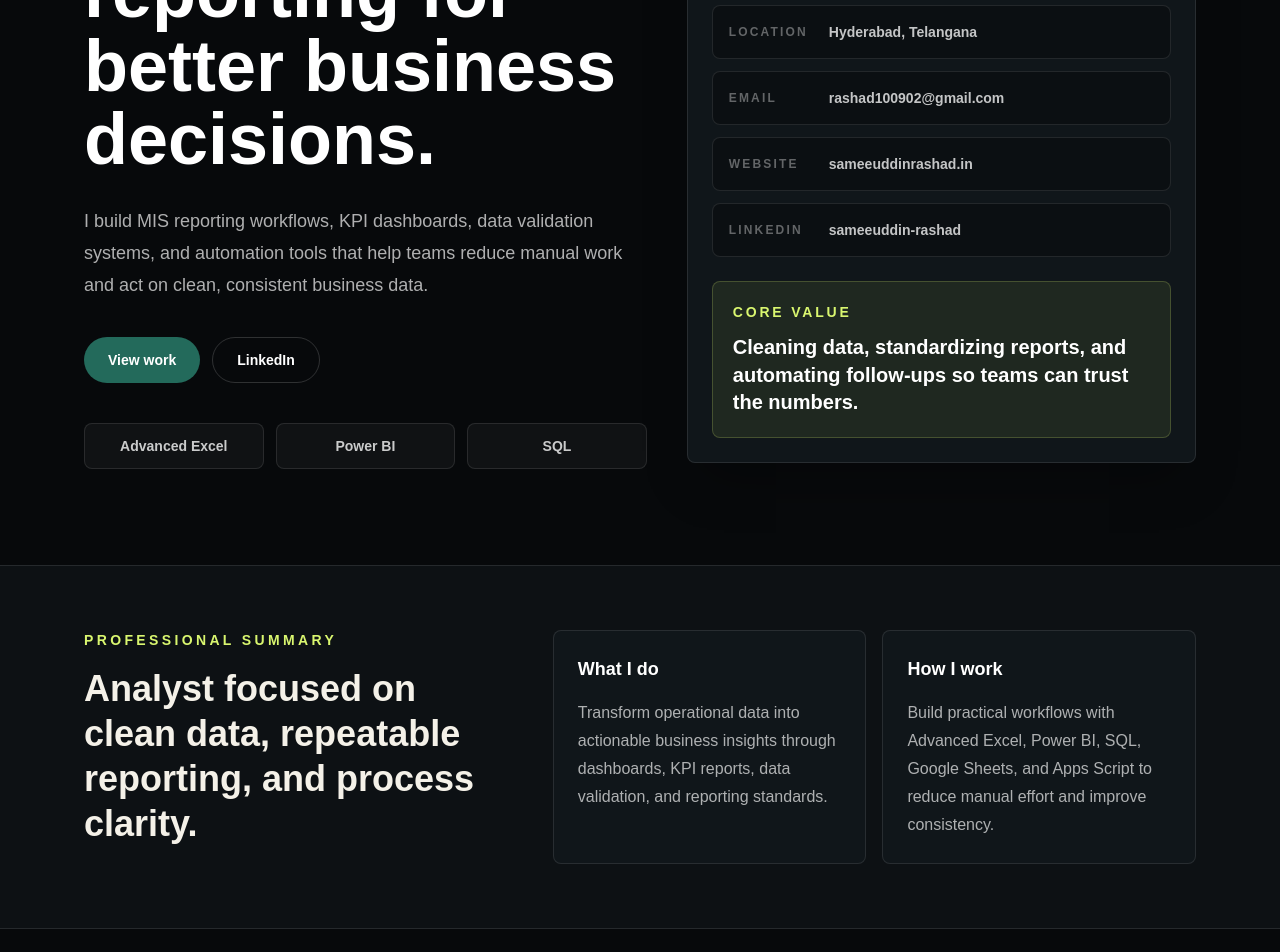
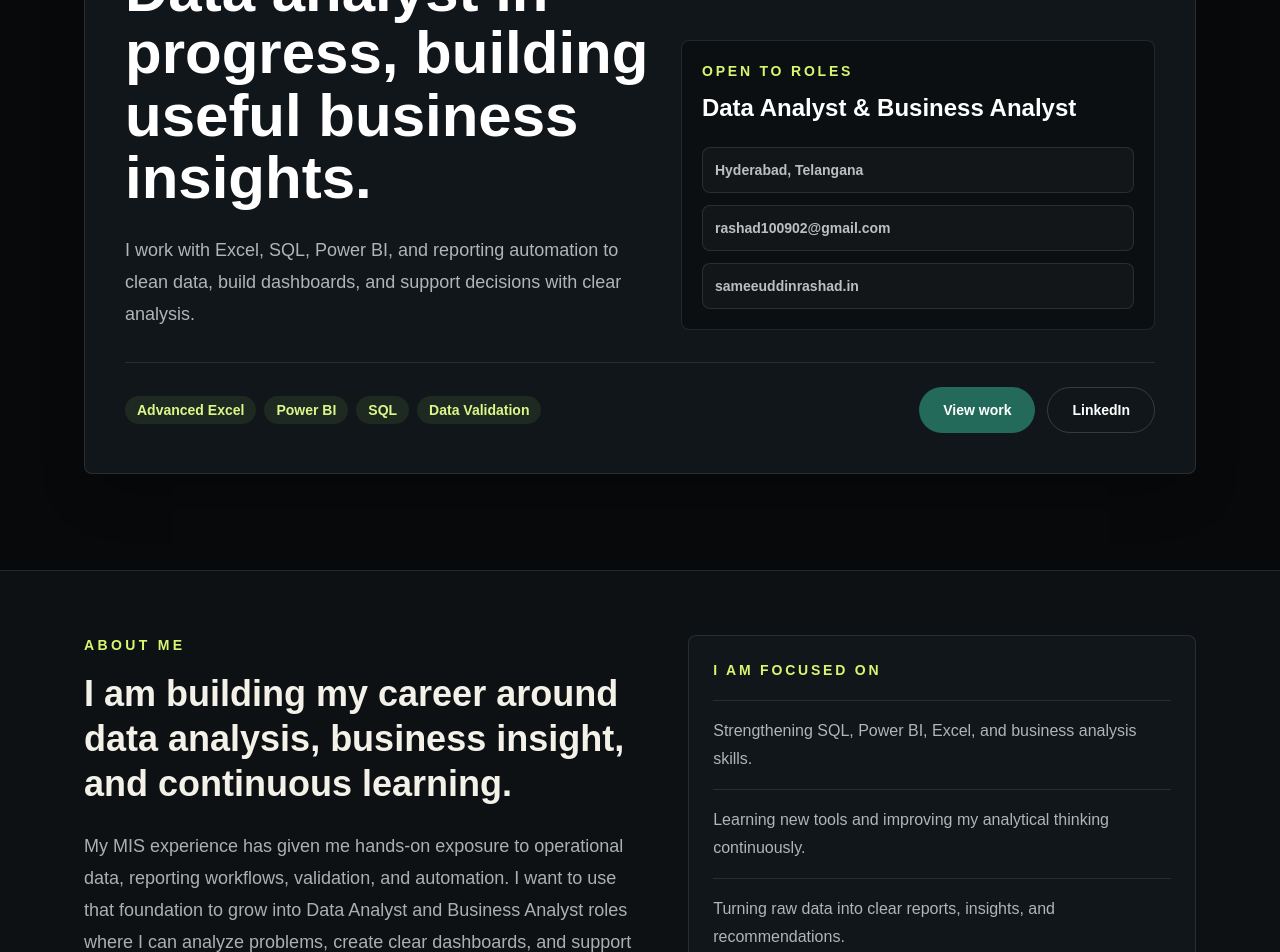
Before and after one commit to Sameeuddin1009/portfolio, a Next.js app: page / in a window 1280 px wide. Shown: the part 340-1292 px from the top of the page. Built offline with nearby package versions, Linux system fonts and the light colour scheme.

Commit message:
Refine portfolio hero section

```diff
--- a/app/page.tsx
+++ b/app/page.tsx
@@ -102,20 +102,44 @@ export default function Home() {
         </nav>
       </header>
 
-      <section id="home" className="mx-auto grid max-w-6xl gap-10 px-5 py-16 md:grid-cols-[1.05fr_0.95fr] md:items-center md:py-24">
+      <section id="home" className="mx-auto max-w-6xl px-5 py-16 md:py-24">
+        <div className="rounded-[8px] border border-white/10 bg-[#10161a] p-6 shadow-2xl shadow-black/30 md:p-10">
+          <div className="flex flex-col gap-8 lg:grid lg:grid-cols-[1.05fr_0.95fr] lg:items-end">
             <div>
               <div className="mb-6 flex w-fit items-center gap-3 rounded-full border border-white/10 bg-white/[0.04] px-4 py-2">
             <span className="h-2 w-2 rounded-full bg-[#d9f66f]" />
             <p className="text-xs font-bold uppercase tracking-[0.22em] text-[#d9f66f]">{profile.role}</p>
               </div>
-          <h1 className="max-w-4xl text-5xl font-black leading-[1.02] text-white sm:text-6xl lg:text-7xl">
-            Reliable reporting for better business decisions.
+              <p className="text-sm font-bold uppercase tracking-[0.24em] text-white/44">{profile.name}</p>
+              <h1 className="mt-4 max-w-4xl text-4xl font-black leading-[1.04] text-white sm:text-5xl lg:text-6xl">
+                Data analyst in progress, building useful business insights.
               </h1>
-          <p className="mt-7 max-w-2xl text-lg leading-8 text-white/68">
-            I build MIS reporting workflows, KPI dashboards, data validation systems, and automation tools that help
-            teams reduce manual work and act on clean, consistent business data.
+              <p className="mt-6 max-w-2xl text-lg leading-8 text-white/68">
+                I work with Excel, SQL, Power BI, and reporting automation to clean data, build dashboards, and support
+                decisions with clear analysis.
               </p>
-          <div className="mt-9 flex flex-col gap-3 sm:flex-row">
+            </div>
+
+            <div className="rounded-[8px] border border-white/10 bg-[#0b0f12] p-5">
+              <p className="text-sm font-bold uppercase tracking-[0.2em] text-[#d9f66f]">Open to roles</p>
+              <p className="mt-3 text-2xl font-black leading-tight text-white">Data Analyst & Business Analyst</p>
+              <div className="mt-6 grid gap-3 text-sm font-semibold text-white/72">
+                <p className="rounded-[8px] border border-white/10 bg-white/[0.03] p-3">{profile.location}</p>
+                <p className="rounded-[8px] border border-white/10 bg-white/[0.03] p-3">{profile.email}</p>
+                <p className="rounded-[8px] border border-white/10 bg-white/[0.03] p-3">sameeuddinrashad.in</p>
+              </div>
+            </div>
+          </div>
+
+          <div className="mt-8 flex flex-col justify-between gap-5 border-t border-white/10 pt-6 md:flex-row md:items-center">
+            <div className="flex flex-wrap gap-2">
+              {["Advanced Excel", "Power BI", "SQL", "Data Validation"].map((item) => (
+                <span key={item} className="rounded-full bg-[#1d2921] px-3 py-1 text-sm font-bold text-[#daf88a]">
+                  {item}
+                </span>
+              ))}
+            </div>
+            <div className="flex flex-col gap-3 sm:flex-row">
               <a
                 href="#projects"
                 className="inline-flex items-center justify-center rounded-full bg-[#236a5b] px-6 py-3 text-sm font-black text-white transition hover:bg-[#2d806d]"
@@ -131,69 +155,38 @@ export default function Home() {
                 LinkedIn
               </a>
             </div>
-          <div className="mt-10 grid gap-3 sm:grid-cols-3">
-            {["Advanced Excel", "Power BI", "SQL"].map((item) => (
-              <div key={item} className="rounded-[8px] border border-white/10 bg-white/[0.04] px-4 py-3 text-center text-sm font-bold text-white/78">
-                {item}
-              </div>
-            ))}
           </div>
         </div>
-
-        <aside className="overflow-hidden rounded-[8px] border border-white/10 bg-[#10161a] shadow-2xl shadow-black/30">
-          <div className="border-b border-white/10 bg-[#151d21] p-6">
-            <p className="text-xs font-bold uppercase tracking-[0.22em] text-[#d9f66f]">Professional profile</p>
-            <h2 className="mt-4 text-3xl font-black text-white">{profile.name}</h2>
-            <p className="mt-2 text-base font-semibold text-white/68">Data Analyst | Business Analyst | MIS Experience</p>
-          </div>
-
-          <div className="p-6">
-            <div className="grid gap-3">
-              {[
-                ["Location", profile.location],
-                ["Email", profile.email],
-                ["Website", "sameeuddinrashad.in"],
-                ["LinkedIn", "sameeuddin-rashad"],
-              ].map(([label, value]) => (
-                <div key={label} className="grid gap-1 rounded-[8px] border border-white/10 bg-[#0b0f12] p-4 sm:grid-cols-[6rem_1fr] sm:items-center">
-                  <span className="text-xs font-bold uppercase tracking-[0.18em] text-white/36">{label}</span>
-                  <span className="break-words text-sm font-semibold text-white/76">{value}</span>
-                </div>
-              ))}
-            </div>
-
-            <div className="mt-6 rounded-[8px] border border-[#d9f66f]/20 bg-[#d9f66f]/8 p-5">
-              <p className="text-sm font-bold uppercase tracking-[0.2em] text-[#d9f66f]">Core value</p>
-              <p className="mt-3 text-xl font-black leading-snug text-white">
-                Cleaning data, standardizing reports, and automating follow-ups so teams can trust the numbers.
-              </p>
-            </div>
-          </div>
-        </aside>
       </section>
 
       <section id="profile" className="border-y border-white/10 bg-[#0d1114]">
-        <div className="mx-auto grid max-w-6xl gap-10 px-5 py-16 md:grid-cols-[0.8fr_1.2fr]">
+        <div className="mx-auto max-w-6xl px-5 py-16">
+          <div className="grid gap-10 md:grid-cols-[1fr_0.9fr] md:items-start">
             <div>
-            <p className="text-sm font-bold uppercase tracking-[0.24em] text-[#d9f66f]">Professional summary</p>
-            <h2 className="mt-4 text-3xl font-black leading-tight sm:text-4xl">
-              Analyst focused on clean data, repeatable reporting, and process clarity.
+              <p className="text-sm font-bold uppercase tracking-[0.24em] text-[#d9f66f]">About me</p>
+              <h2 className="mt-4 max-w-3xl text-3xl font-black leading-tight sm:text-4xl">
+                I am building my career around data analysis, business insight, and continuous learning.
               </h2>
-          </div>
-          <div className="grid gap-4 md:grid-cols-2">
-            <div className="rounded-[8px] border border-white/10 bg-[#10161a] p-6">
-              <h3 className="text-lg font-black text-white">What I do</h3>
-              <p className="mt-4 text-base leading-7 text-white/66">
-                Transform operational data into actionable business insights through dashboards, KPI reports, data
-                validation, and reporting standards.
+              <p className="mt-6 max-w-3xl text-lg leading-8 text-white/66">
+                My MIS experience has given me hands-on exposure to operational data, reporting workflows, validation,
+                and automation. I want to use that foundation to grow into Data Analyst and Business Analyst roles where
+                I can analyze problems, create clear dashboards, and support better decisions.
               </p>
             </div>
+
             <div className="rounded-[8px] border border-white/10 bg-[#10161a] p-6">
-              <h3 className="text-lg font-black text-white">How I work</h3>
-              <p className="mt-4 text-base leading-7 text-white/66">
-                Build practical workflows with Advanced Excel, Power BI, SQL, Google Sheets, and Apps Script to reduce
-                manual effort and improve consistency.
+              <p className="text-sm font-bold uppercase tracking-[0.2em] text-[#d9f66f]">I am focused on</p>
+              <div className="mt-5 space-y-4">
+                {[
+                  "Strengthening SQL, Power BI, Excel, and business analysis skills.",
+                  "Learning new tools and improving my analytical thinking continuously.",
+                  "Turning raw data into clear reports, insights, and recommendations.",
+                ].map((item) => (
+                  <p key={item} className="border-t border-white/10 pt-4 text-base leading-7 text-white/68">
+                    {item}
                   </p>
+                ))}
+              </div>
             </div>
           </div>
         </div>
@@ -311,6 +304,14 @@ export default function Home() {
               sameeuddinrashad.in
             </a>
             <a
+              href={profile.linkedin}
+              target="_blank"
+              rel="noreferrer"
+              className="inline-flex items-center justify-center rounded-full border border-white/30 px-6 py-3 text-sm font-black text-white transition hover:bg-white/10"
+            >
+              LinkedIn
+            </a>
+            <a
               href="tel:+917285977299"
               className="inline-flex items-center justify-center rounded-full border border-white/30 px-6 py-3 text-sm font-black text-white transition hover:bg-white/10"
             >
```
Lines whose indentation alone changed are shown as unchanged.
